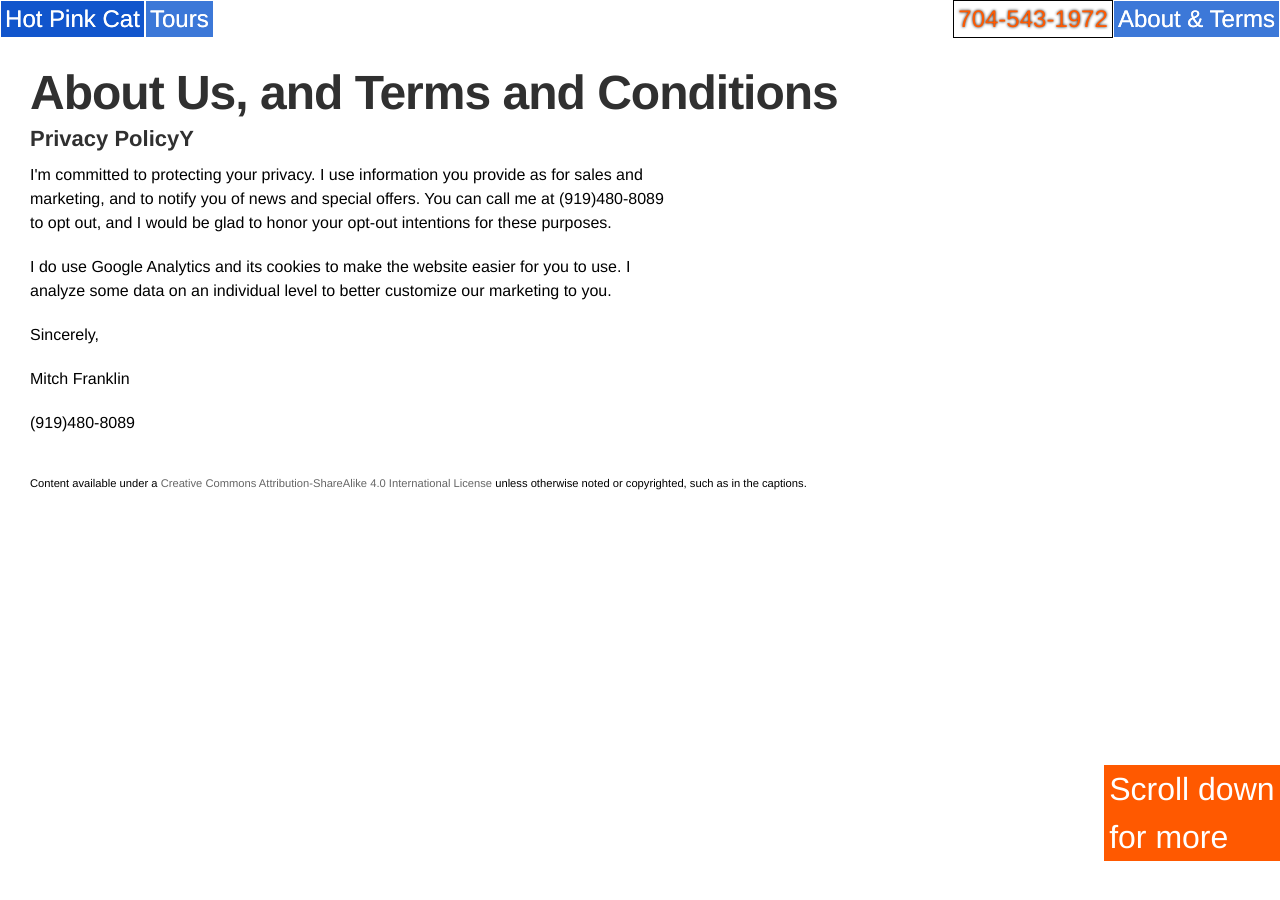
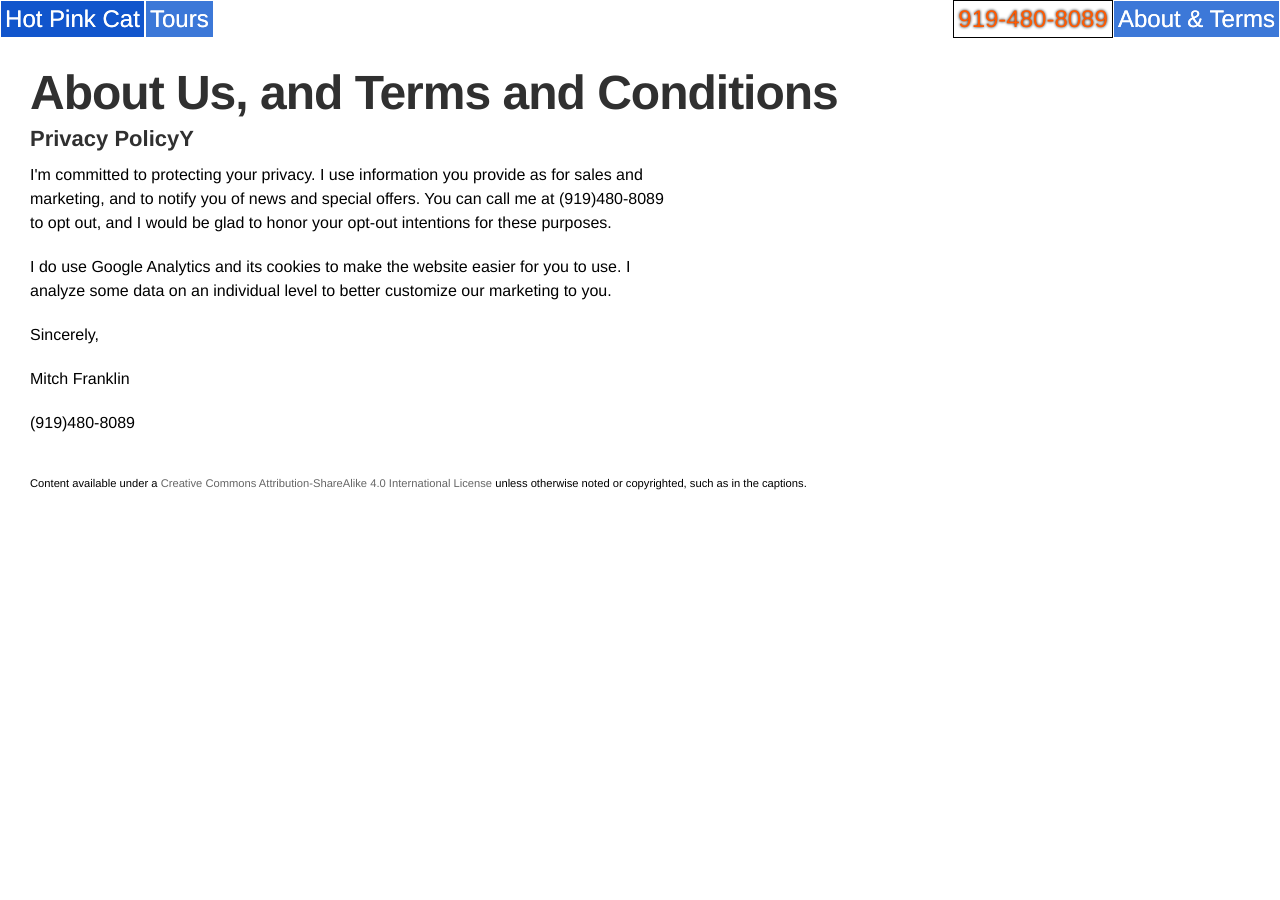
Before and after one commit to mifran/hotpinkcat, a Jekyll site: the page built from _posts/2015-07-28-about-terms-conditions-privacy.markdown, in a window 1280 px wide. Built offline with Jekyll 4.4.1, drawn with Linux system fonts in a browser that asks for light colours; nearby versions of some CDN libraries; some web fonts are replaced.

Commit message:
change phone number & remove scroll down textbox

```diff
--- a/_layouts/default.html
+++ b/_layouts/default.html
@@ -56,7 +56,7 @@
       </ul>
     </li>
   </ul></div></div><div class="menu-part menu-part-2"><div class="action-menu-text action">
-704-543-1972
+919-480-8089
         </div>{% if page.type == "tour" %}<div class="action action-button menu-secondary"><a href="#book-now">Book Now</a></div>{% endif %}<div class="level-2-button action menu2" id="tips">
   <ul class="no-js">
     <li>
@@ -108,10 +108,6 @@
 <footer class="on-white">
 Content available under a <a href="//creativecommons.org/licenses/by-sa/4.0/">Creative Commons Attribution-ShareAlike 4.0 International License</a> unless otherwise noted or copyrighted, such as in the captions.
 </footer>
-
-<div class="action inline-action-button scroll-down">
-Scroll down<br>
-for more</div>
 
       </div>
     </div>
```
